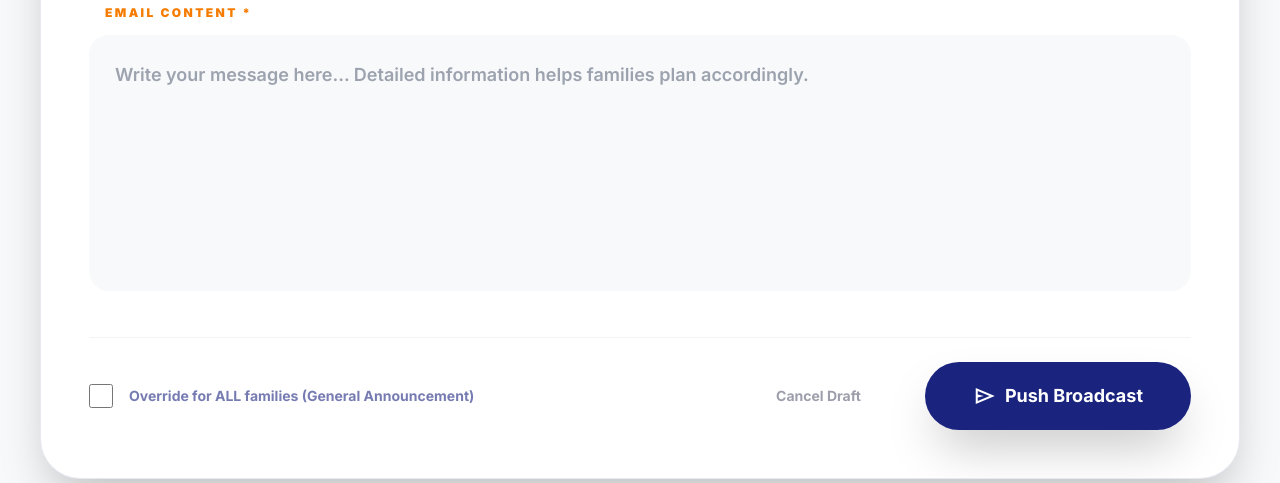
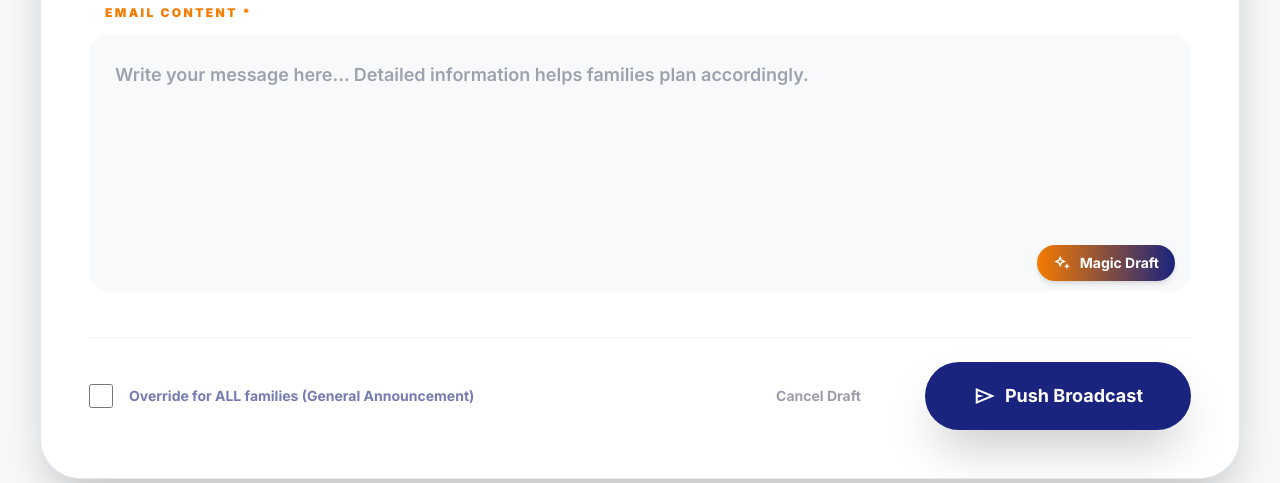
Before and after one commit to elecodes/tennis_academy, a Flask app: page /admin/send-message in a window 1280 px wide. Shown: the part 701-1184 px from the top of the page. Run offline with Flask 3, Linux system fonts and the light colour scheme; the visitor is signed in with stand-in values (Sample User, id 1); data comes from the database, SQL or seed files in the repository; some libraries are stand-ins or nearby versions; some web fonts are replaced.

Commit message:
feat: add magic draft UI to broadcast alert page

```diff
--- a/frontend/templates/admin/send_message.html
+++ b/frontend/templates/admin/send_message.html
@@ -57,11 +57,16 @@
         </div>
       </div>
 
-      <div class="space-y-3">
+      <div class="space-y-3 relative">
         <label class="text-xs font-black text-accent uppercase tracking-[0.2em] ml-4">Email Content *</label>
-        <textarea name="content" class="form-input h-64 text-lg py-6 resize-none"
+        <textarea id="content" name="content" class="form-input h-64 text-lg py-6 resize-none"
           placeholder="Write your message here... Detailed information helps families plan accordingly."
           required></textarea>
+        <!-- Magic Draft Button -->
+        <button type="button" id="magic_draft_btn"
+          class="absolute bottom-4 right-4 bg-gradient-to-r from-accent to-navy text-white px-4 py-2 rounded-full font-bold shadow-md hover:shadow-lg transition-all flex items-center gap-2 text-sm z-10">
+          <span class="material-symbols-outlined text-[1.2rem]">magic_button</span> Magic Draft
+        </button>
       </div>
 
       <div class="flex flex-col md:flex-row items-center justify-between gap-8 pt-6 border-t border-navy/5">
@@ -89,4 +94,57 @@
     </form>
   </div>
 </div>
+
+<script>
+  document.addEventListener('DOMContentLoaded', () => {
+    const magicBtn = document.getElementById('magic_draft_btn');
+    const contentTextarea = document.getElementById('content');
+    const subjectInput = document.querySelector('input[name="subject"]');
+    const messageTypeSelect = document.getElementById('message_type');
+
+    if (magicBtn && contentTextarea && subjectInput && messageTypeSelect) {
+      magicBtn.addEventListener('click', async () => {
+        const notes = contentTextarea.value.trim();
+        const messageType = messageTypeSelect.value;
+
+        if (!notes) {
+          alert('Please enter some rough notes in the content area first.');
+          return;
+        }
+
+        const originalText = magicBtn.innerHTML;
+        magicBtn.innerHTML = '<span class="material-symbols-outlined text-[1.2rem] animate-spin">refresh</span> Drafting...';
+        magicBtn.disabled = true;
+
+        try {
+          const response = await fetch('/admin/api/draft-message', {
+            method: 'POST',
+            headers: {
+              'Content-Type': 'application/json',
+            },
+            body: JSON.stringify({
+              notes: notes,
+              message_type: messageType || 'general_update'
+            })
+          });
+
+          const data = await response.json();
+
+          if (response.ok) {
+            subjectInput.value = data.subject || subjectInput.value;
+            contentTextarea.value = data.content || contentTextarea.value;
+          } else {
+            alert('Error: ' + (data.error || 'Failed to generate draft'));
+          }
+        } catch (error) {
+          console.error('Error drafting message:', error);
+          alert('An error occurred while drafting the message.');
+        } finally {
+          magicBtn.innerHTML = originalText;
+          magicBtn.disabled = false;
+        }
+      });
+    }
+  });
+</script>
 {% endblock %}
```
